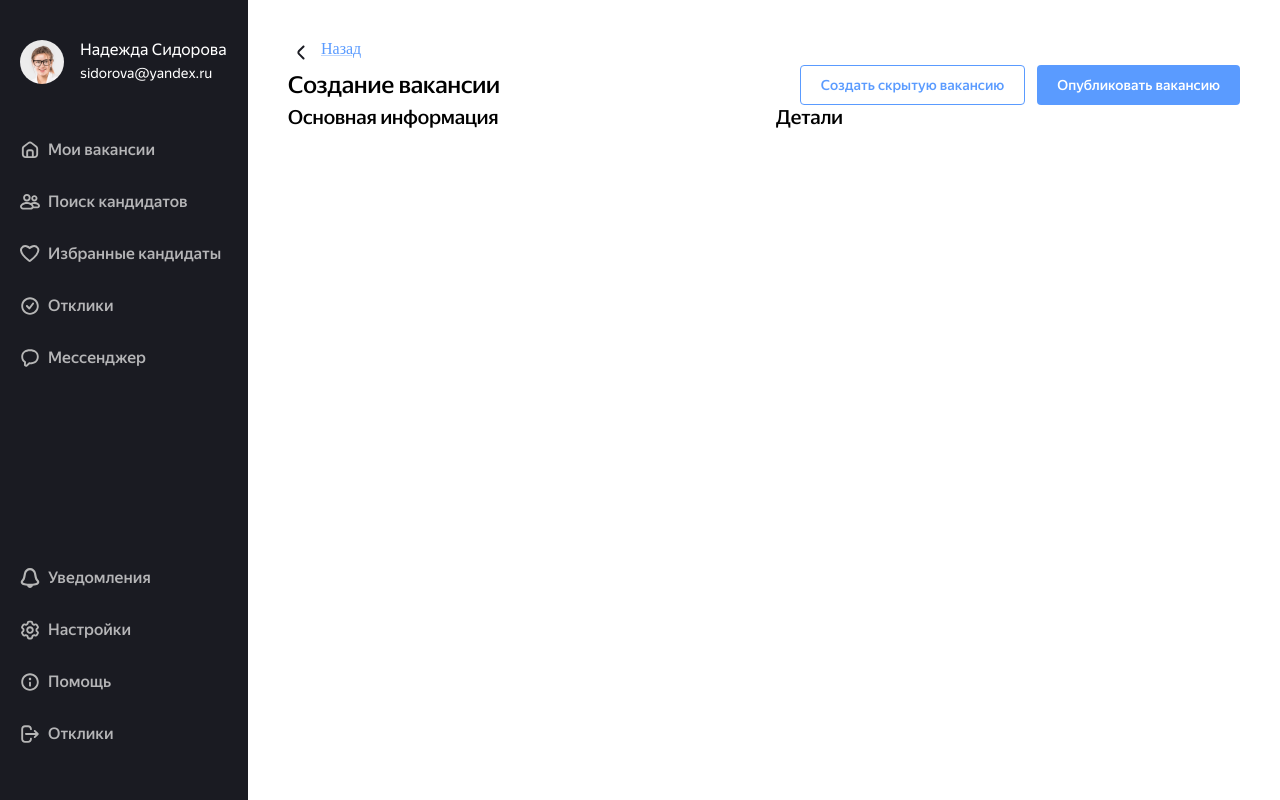
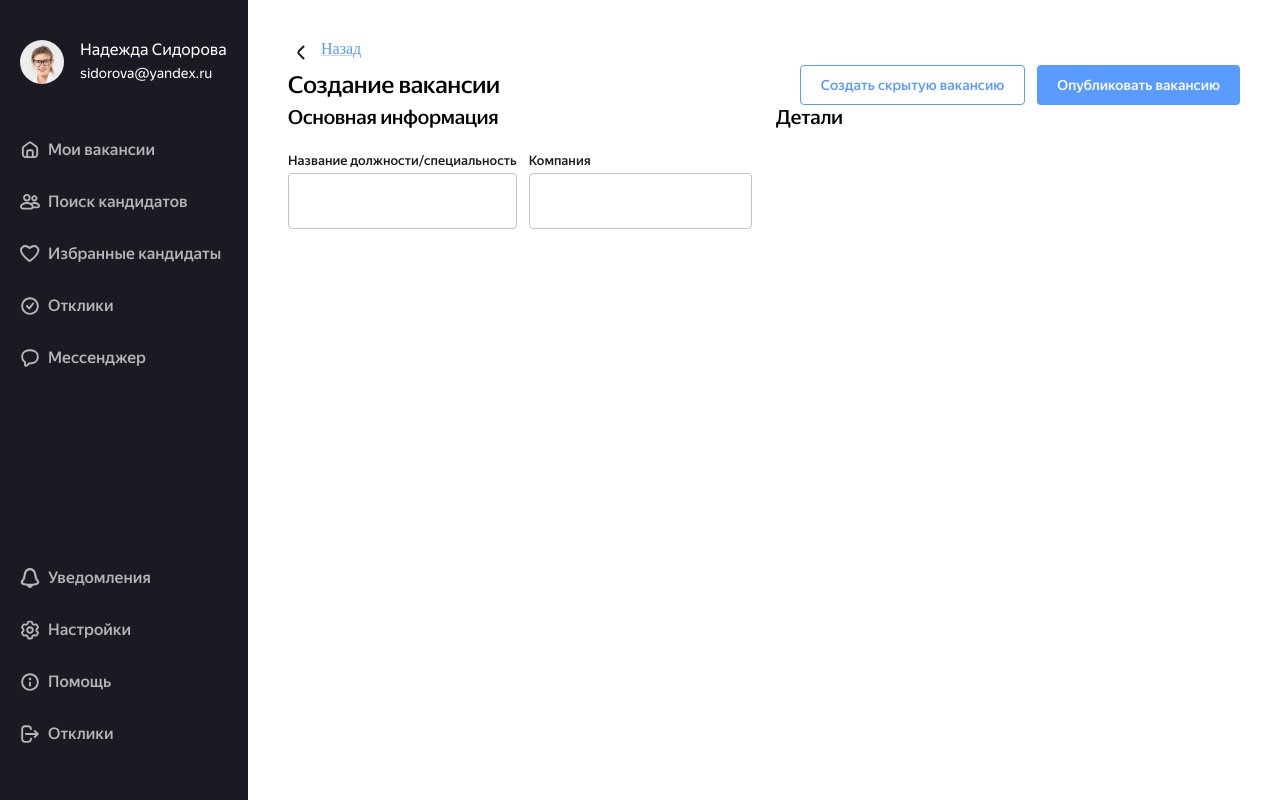
Before and after one commit to MostBridge/Frontend, a React (Vite) app: page /create-vacancy in a window 1280 px wide. Built offline with nearby package versions, Linux system fonts and the light colour scheme.

Commit message:
feature: custom input with label

```diff
--- a/src/pages/CreateVacancy/CreateVacancy.module.css
+++ b/src/pages/CreateVacancy/CreateVacancy.module.css
@@ -42,3 +42,11 @@
     width: 100%;
     gap: 24px;
 }
+
+.list_of_inputs {
+    display: flex;
+    margin: 0;
+    padding: 0;
+    list-style: none;
+    gap: 12px;
+}
--- a/src/pages/CreateVacancy/CreateVacancy.tsx
+++ b/src/pages/CreateVacancy/CreateVacancy.tsx
@@ -3,6 +3,7 @@ import BackButton from '../../components/BackButton/BackButton'
 import styles from './CreateVacancy.module.css'
 import { Typography } from '@mui/material'
 import Button from '../../components/Button/Button'
+import Input from './Input/Input'
 
 const CreateVacancy = () => {
   return (
@@ -32,6 +33,10 @@ const CreateVacancy = () => {
           <Typography className={styles.text} variant="h3" component="h2">
             Основная информация
           </Typography>
+          <ul className={styles.list_of_inputs}>
+            <Input label="Название должности/cпециальность" />
+            <Input label="Компания" />
+          </ul>
         </article>
         <article className={styles.article}>
           <Typography className={styles.text} variant="h3" component="h2">
--- /dev/null
+++ b/src/pages/CreateVacancy/Input/Input.module.css
@@ -0,0 +1,10 @@
+.input {
+    display: flex;
+    flex-direction: column;
+    width: 100%;
+    gap: 4px;
+}
+
+.label {
+    font-weight: 500;
+}
--- /dev/null
+++ b/src/pages/CreateVacancy/Input/Input.tsx
@@ -0,0 +1,31 @@
+import { FC, useId } from 'react'
+import styles from './Input.module.css'
+import InputMui from 'components/Input/Input'
+import InputLabel from '@mui/material/InputLabel';
+import { useTheme } from '@mui/material/styles';
+
+interface InputProps {
+    label: string,
+}
+
+const Input: FC<InputProps> = ({ label }) => {
+
+    const id = useId()
+
+    const theme = useTheme()
+
+    const inputLabelStyle = {
+        ...theme.typography.caption,
+        fontWeight: theme.typography.fontWeightMedium,
+        color: theme.palette.text.primary
+    }
+
+    return (
+        <li className={styles.input}>
+            <InputLabel style={inputLabelStyle} htmlFor={id}>{label}</InputLabel>
+            <InputMui id={id} type="text" variant="outlined" fullWidth />
+        </li>
+    )
+}
+
+export default Input
```
